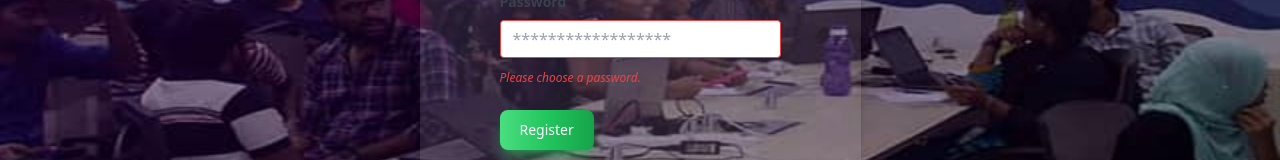
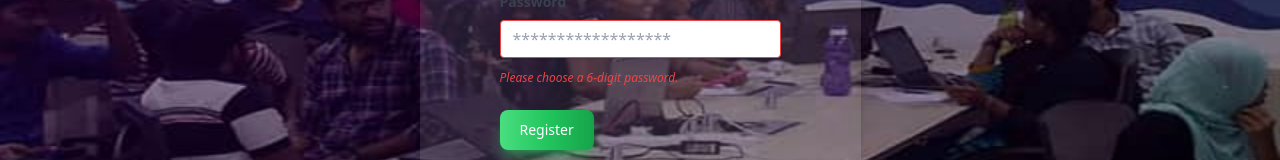
Before and after one commit to Aswin-Annalath1/Zen_query-frontend, a React (Vite) app: page / in a window 1280 px wide. Shown: the part 411-571 px from the top of the page. Built offline with nearby package versions, Linux system fonts and the light colour scheme.

Commit message:
Update Registerzen.jsx

```diff
--- a/src/components/Registerzen.jsx
+++ b/src/components/Registerzen.jsx
@@ -75,7 +75,7 @@ if (/^\d{6}$/.test(password)) {
                 placeholder="******************"
                 required
               />
-              <p className="text-red-500 text-xs italic">Please choose a password.</p>
+              <p className="text-red-500 text-xs italic">Please choose a 6-digit password.</p>
             </div>
             <div className="flex items-center justify-between">
             <button type="button" className="text-white bg-gradient-to-r from-green-400 via-green-500 to-green-600 hover:bg-gradient-to-br focus:ring-4 focus:outline-none focus:ring-green-300 dark:focus:ring-green-800 shadow-lg shadow-green-500/50 dark:shadow-lg dark:shadow-green-800/80 font-medium rounded-lg text-sm px-5 py-2.5 text-center me-2 mb-2"
```
